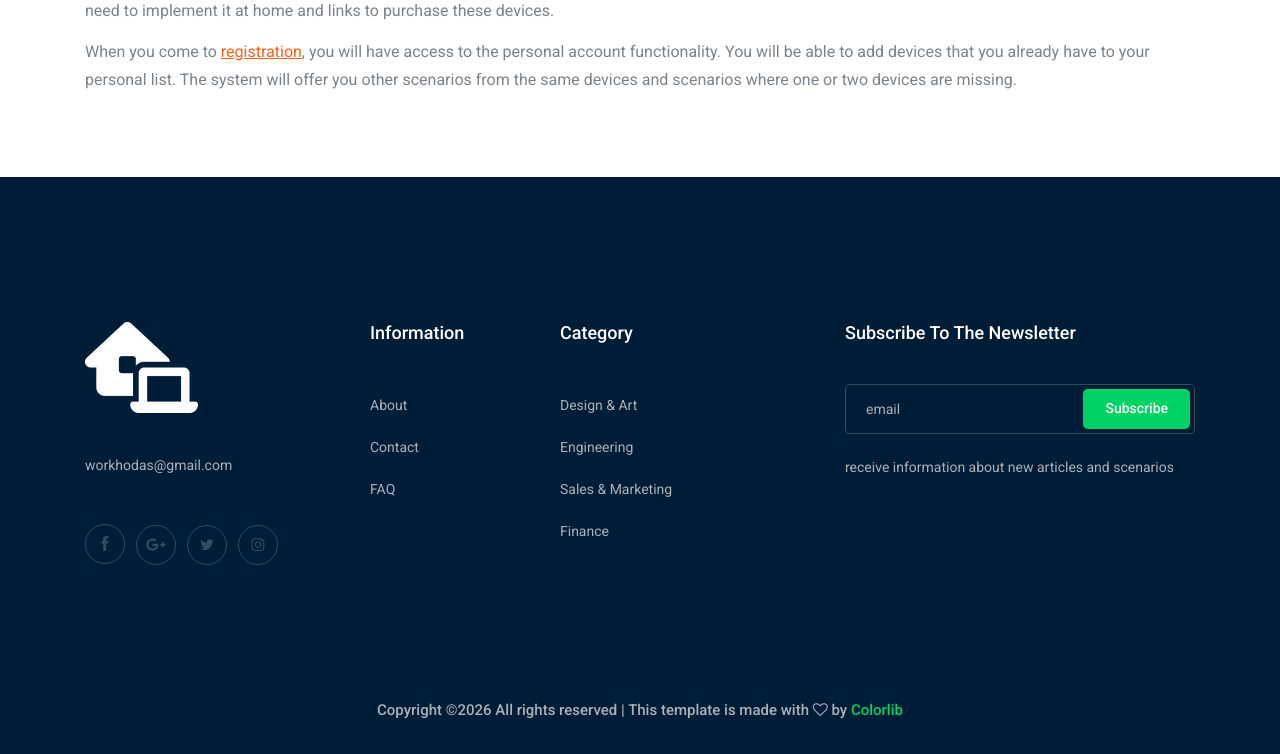
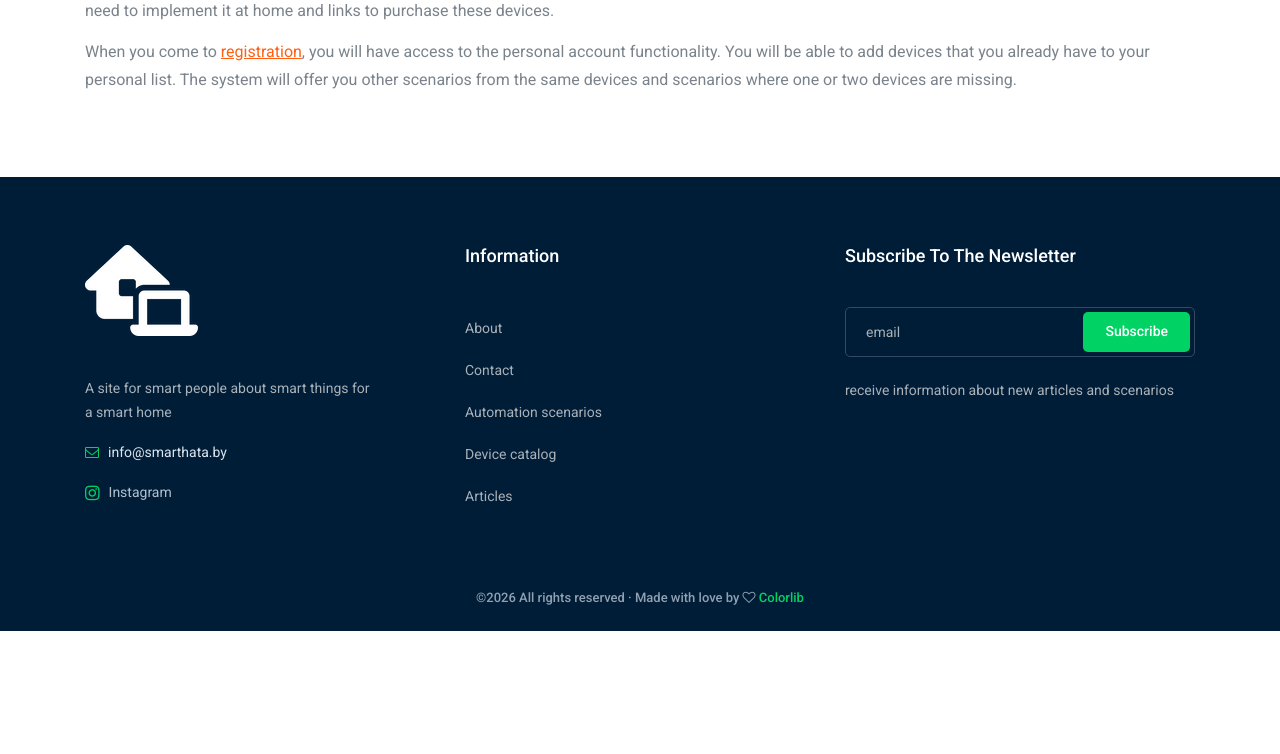
Before and after one commit to hodasman/SmartStaff, a Django app: page /mainapp/about/ in a window 1280 px wide. Shown: the part 722-1476 px from the top of the page. After the commit the page ends 1353 px from the top, so only its background shows below. Run offline with Django 3.2, Linux system fonts and the light colour scheme; data comes from the database, SQL or seed files in the repository; parts of the project's set-up code (start-up, migrations or seed data) failed here and were passed over; some libraries are stand-ins or nearby versions.

Commit message:
Polish site footer and translations
Co-authored-by: Copilot <223556219+Copilot@users.noreply.github.com>

```diff
--- /dev/null
+++ b/static/css/footer.css
@@ -0,0 +1,118 @@
+.footer .footer_top {
+    padding: 68px 0 52px;
+}
+
+.site-footer__columns {
+    row-gap: 34px;
+}
+
+.site-footer__brand .footer_logo {
+    margin-bottom: 18px;
+}
+
+.site-footer__brand .footer_logo img {
+    display: block;
+    max-width: 152px;
+    height: auto;
+}
+
+.site-footer__brand .site-footer__description {
+    max-width: 290px;
+    margin-bottom: 16px;
+    color: #b3c0cc;
+    line-height: 1.7;
+}
+
+.site-footer__email {
+    display: inline-flex;
+    align-items: center;
+    gap: 9px;
+    color: #dce5ed;
+    font-size: 14px;
+}
+
+.site-footer__email:hover {
+    color: #00d363;
+}
+
+.site-footer__email i {
+    color: #00d363;
+}
+
+.site-footer__socials {
+    margin-top: 18px;
+}
+
+.site-footer__socials a {
+    display: inline-flex;
+    align-items: center;
+    gap: 9px;
+    color: #b3c0cc;
+    font-size: 14px;
+    transition: color 0.2s ease;
+}
+
+.site-footer__socials a:hover {
+    color: #fff;
+}
+
+.site-footer__socials i {
+    color: #00d363;
+    font-size: 17px;
+}
+
+.footer .footer_widget .footer_title {
+    margin-bottom: 18px;
+}
+
+.footer .footer_widget .site-footer__links {
+    margin: 0;
+    padding: 0;
+    list-style: none;
+}
+
+.footer .footer_widget .site-footer__links li {
+    line-height: 2.1;
+}
+
+.footer .footer_widget .site-footer__links a {
+    color: #b3c0cc;
+    transition: color 0.2s ease;
+}
+
+.footer .footer_widget .site-footer__links a:hover {
+    color: #fff;
+}
+
+.site-footer__subscribe .newsletter_text {
+    max-width: 340px;
+}
+
+.footer .copy-right_text {
+    padding-bottom: 22px;
+}
+
+.footer .copy-right_text .site-footer__copyright {
+    padding-top: 18px;
+    color: #91a1b1;
+    font-size: 13px;
+    line-height: 1.7;
+}
+
+@media (max-width: 767.98px) {
+    .footer .footer_top {
+        padding: 44px 0 28px;
+    }
+
+    .site-footer__columns {
+        row-gap: 28px;
+    }
+
+    .footer .footer_widget .footer_title {
+        margin-bottom: 12px;
+    }
+
+    .footer .copy-right_text .site-footer__copyright {
+        padding-top: 14px;
+    }
+}
--- a/templates/base.html
+++ b/templates/base.html
@@ -32,6 +32,7 @@
     <link rel="stylesheet" href='{% static "css/slicknav.css" %}'>
 
     <link rel="stylesheet" href='{% static "css/style.css" %}'>
+    <link rel="stylesheet" href='{% static "css/footer.css" %}'>
     <!-- <link rel="stylesheet" href='{% static "css/responsive.css" %}'> -->
     {% block extra_css %}{% endblock %}
 </head>
--- a/templates/includes/footer.html
+++ b/templates/includes/footer.html
@@ -5,72 +5,45 @@
 <footer class="footer">
     <div class="footer_top">
         <div class="container">
-            <div class="row">
-                <div class="col-xl-3 col-md-6 col-lg-3">
-                    <div class="footer_widget wow fadeInUp" data-wow-duration="1s" data-wow-delay=".3s">
+            <div class="row site-footer__columns">
+                <div class="col-xl-4 col-md-6 col-lg-4">
+                    <div class="footer_widget site-footer__brand">
                         <div class="footer_logo">
-                            <a href="#">
-                                <img src='{% static "img/logo.png" %}' alt="">
+                            <a href="{% url 'mainapp:main_page' %}" aria-label="{% trans 'Smart Hata home page' %}">
+                                <img src='{% static "img/logo.png" %}' alt="Smart Hata">
                             </a>
                         </div>
-                        <p>
-                            workhodas@gmail.com <br>
-
+                        <p class="site-footer__description">
+                            {% trans "A site for smart people about smart things for a smart home" %}
                         </p>
-                        <div class="socail_links">
-                            <ul>
-                                <li>
-                                    <a href="#">
-                                        <i class="ti-facebook"></i>
-                                    </a>
-                                </li>
-                                <li>
-                                    <a href="#">
-                                        <i class="fa fa-google-plus"></i>
-                                    </a>
-                                </li>
-                                <li>
-                                    <a href="#">
-                                        <i class="fa fa-twitter"></i>
-                                    </a>
-                                </li>
-                                <li>
-                                    <a href="#">
-                                        <i class="fa fa-instagram"></i>
-                                    </a>
-                                </li>
-                            </ul>
+                        <a class="site-footer__email" href="mailto:info@smarthata.by">
+                            <i class="fa fa-envelope-o" aria-hidden="true"></i>
+                            info@smarthata.by
+                        </a>
+                        <div class="site-footer__socials">
+                            <a href="https://www.instagram.com/smarthata/" target="_blank" rel="noopener noreferrer" aria-label="{% trans 'Smart Hata on Instagram' %}">
+                                <i class="fa fa-instagram" aria-hidden="true"></i>
+                                <span>Instagram</span>
+                            </a>
                         </div>
                     </div>
                 </div>
-                <div class="col-xl-2 col-md-6 col-lg-2">
-                    <div class="footer_widget wow fadeInUp" data-wow-duration="1.1s" data-wow-delay=".4s">
+                <div class="col-xl-4 col-md-6 col-lg-4">
+                    <div class="footer_widget">
                         <h3 class="footer_title">
                             {% trans "Information" %}
                         </h3>
-                        <ul>
-                            <li><a href="{% url 'mainapp:about'%}"> {% trans "About" %} </a></li>
-                            <li><a href="{% url 'mainapp:contact'%}"> {% trans "Contact" %}</a></li>
-                            <li><a href="#">FAQ</a></li>
-                        </ul>
-
-                    </div>
-                </div>
-                <div class="col-xl-3 col-md-6 col-lg-3">
-                    <div class="footer_widget wow fadeInUp" data-wow-duration="1.2s" data-wow-delay=".5s">
-                        <h3 class="footer_title">
-                            {% trans "Category" %}
-                        </h3>
-                        <ul>
-                            <li><a href="#">{% trans "Design & Art" %}</a></li>
-                            <li><a href="#">{% trans "Engineering" %}</a></li>
-                            <li><a href="#">{% trans "Sales & Marketing" %}</a></li>
-                            <li><a href="#">{% trans "Finance" %}</a></li>
+                        <ul class="site-footer__links">
+                            <li><a href="{% url 'mainapp:about' %}">{% trans "About" %}</a></li>
+                            <li><a href="{% url 'mainapp:contact' %}">{% trans "Contact" %}</a></li>
+                            <li><a href="{% url 'mainapp:scenarios' %}">{% trans "Automation scenarios" %}</a></li>
+                            <li><a href="{% url 'mainapp:devices-list' %}">{% trans "Device catalog" %}</a></li>
+                            <li><a href="{% url 'mainapp:articles' %}">{% trans "Articles" %}</a></li>
                         </ul>
                     </div>
                 </div>
-                <div class="col-xl-4 col-md-6 col-lg-4">
-                    <div class="footer_widget wow fadeInUp" data-wow-duration="1.3s" data-wow-delay=".6s">
+                <div class="col-xl-4 col-md-12 col-lg-4">
+                    <div class="footer_widget site-footer__subscribe">
                         {% subscribe_form %}
                     </div>
                 </div>
@@ -82,9 +55,12 @@
             <div class="footer_border"></div>
             <div class="row">
                 <div class="col-xl-12">
-                    <p class="copy_right text-center">
+                    <p class="copy_right text-center site-footer__copyright">
                         <!-- Link back to Colorlib can't be removed. Template is licensed under CC BY 3.0. -->
-Copyright &copy;<script>document.write(new Date().getFullYear());</script> All rights reserved | This template is made with <i class="fa fa-heart-o" aria-hidden="true"></i> by <a href="https://colorlib.com" target="_blank">Colorlib</a>
+                        &copy;<script>document.write(new Date().getFullYear());</script>
+                        {% trans "All rights reserved" %} · {% trans "Made with love by" %}
+                        <i class="fa fa-heart-o" aria-hidden="true"></i>
+                        <a href="https://colorlib.com" target="_blank" rel="noopener noreferrer">Colorlib</a>
 <!-- Link back to Colorlib can't be removed. Template is licensed under CC BY 3.0. -->
                     </p>
                 </div>
```
Also changed, not shown: locale/be/LC_MESSAGES/django.po, locale/ru/LC_MESSAGES/django.po, 2 other files.
